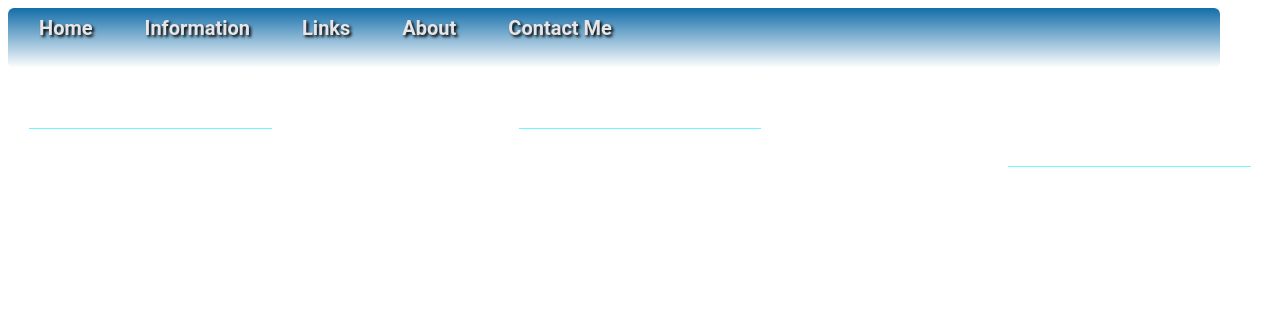
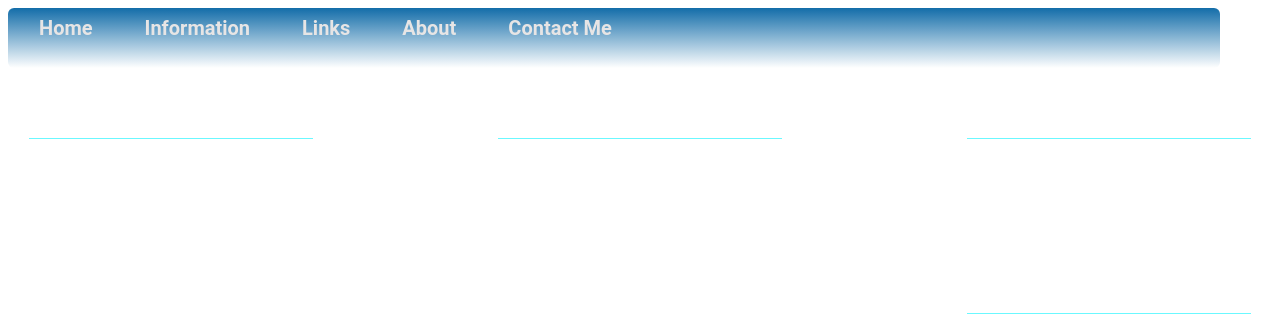
Before and after one commit to James-sys/capstone-dj, a plain HTML site: page Capstone HTML/about/about.html in a window 1280 px wide. Drawn offline with Linux system fonts and the light colour scheme; files whose address does not match are found by name.

Commit message:
Nav bar changes, placeholder content

```diff
--- a/Capstone HTML/Information/style.css
+++ b/Capstone HTML/Information/style.css
@@ -46,7 +46,6 @@
   border-radius: 10px;
   -webkit-border-radius: 10px;
   -moz-border-radius: 10px;
-  text-shadow: 2px 2px 3px #000000;
 }
 #menu-bar li ul li a {
   margin: 0;
@@ -93,7 +92,6 @@
   border-radius: 0;
   -webkit-border-radius: 0;
   -moz-border-radius: 0;
-  text-shadow: 2px 2px 3px #ffffff;
 }
 #menu-bar li:hover > ul {
   display: block;
@@ -137,7 +135,6 @@
   font-style: normal;
   font-family: "Roboto", sans-serif;
   font-weight: normal;
-  text-shadow: 2px 2px 3px #ffffff;
 }
 #menu-bar ul li:first-child > a {
   border-top-left-radius: 10px;
--- a/Capstone HTML/Links/style.css
+++ b/Capstone HTML/Links/style.css
@@ -1,3 +1,12 @@
+html {
+  padding: 0;
+  margin: 0;
+  font-family: "Roboto", sans-serif;
+  background: url(./images/background.jpg) no-repeat center center fixed;
+  background-size: cover;
+  height: 100vh;
+}
+
 #menu-bar {
   width: 95%;
   margin: 0px 0px 0px 0px;
@@ -46,7 +55,6 @@
   border-radius: 10px;
   -webkit-border-radius: 10px;
   -moz-border-radius: 10px;
-  text-shadow: 2px 2px 3px #000000;
 }
 #menu-bar li ul li a {
   margin: 0;
@@ -93,7 +101,6 @@
   border-radius: 0;
   -webkit-border-radius: 0;
   -moz-border-radius: 0;
-  text-shadow: 2px 2px 3px #ffffff;
 }
 #menu-bar li:hover > ul {
   display: block;
@@ -137,7 +144,6 @@
   font-style: normal;
   font-family: "Roboto", sans-serif;
   font-weight: normal;
-  text-shadow: 2px 2px 3px #ffffff;
 }
 #menu-bar ul li:first-child > a {
   border-top-left-radius: 10px;
--- a/Capstone HTML/about/about.html
+++ b/Capstone HTML/about/about.html
@@ -62,19 +62,40 @@
         <div class="content-area-1">
             <h1 class="content-header">Who I am</h1>
             <ul class="content-area-1-list">
-                <li>Place holder content</li>
-                <li>FOO FOO FOO</li>
-                <li>BAR BAR BAR</li>
-                <li>More place holder content</li>
+                <li>[Name]</li>
+                <li>[Age]</li>
+                <li>Place Holder</li>
+                <li>Place Holder</li>
 
             </ul>
         </div>
         <div class="content-area-2">
             <h1 class="content-header">Hobbies</h1>
+            <ul class="content-area-2-list">
+                <li>Game server management</li>
+                <li>Place Holder</li>
+                <li>Place Holder</li>
+                <li>Place Holder</li>
+
+            </ul>
 
         </div>
         <div class="content-area-3">
-            <h1 class="content-header">Likes and Dislikes</h1>
+            <h1 class="content-header">Likes</h1>
+            <ul class="content-area-3-list">
+                <li>Technology</li>
+                <li>Place Holder</li>
+                <li>Place Holder</li>
+                <li>Place Holder</li>
+
+            </ul>
+            <h1 class="content-header-2">Dislikes</h1>
+            <ul class="content-area-3-list">
+                <li>Place Holder</li>
+                <li>Place Holder</li>
+                <li>Place Holder</li>
+                <li>Place Holder</li>
+            </ul>
 
         </div>
     </div>
--- a/Capstone HTML/about/style.css
+++ b/Capstone HTML/about/style.css
@@ -11,8 +11,8 @@ html {
   display: grid;
   grid-template-columns: 1fr 1fr 1fr;
   grid-template-rows: 1fr;
-  grid-column-gap: 20%;
-  padding: 0 20px 0 20px;
+  grid-column-gap: 15%;
+  padding: 10px 20px 0 20px;
   /* border: 2px solid yellow; */
   color: white;
   cursor: default;
@@ -20,6 +20,13 @@ html {
 .content-header {
   border-bottom: 1px solid #6bf8ff;
 }
+.content-header-2 {
+  border-bottom: 1px solid #6bf8ff;
+  border-top: 1px solid white;
+  padding: 21px 0 0 0;
+  margin: 0;
+}
+
 .content-area-1 {
   text-align: center;
   height: 80vh;
@@ -29,15 +36,25 @@ html {
   text-align: left;
   list-style: none;
 }
+
 .content-area-2 {
   text-align: center;
   height: 80vh;
   border: 1px solid white;
 }
+.content-area-2-list {
+  text-align: left;
+  list-style: none;
+}
+
 .content-area-3 {
   text-align: center;
   height: 80vh;
   border: 1px solid white;
+}
+.content-area-3-list {
+  text-align: left;
+  list-style: none;
 }
 
 #menu-bar {
@@ -88,7 +105,6 @@ html {
   border-radius: 10px;
   -webkit-border-radius: 10px;
   -moz-border-radius: 10px;
-  text-shadow: 2px 2px 3px #000000;
 }
 #menu-bar li ul li a {
   margin: 0;
@@ -106,7 +122,7 @@ html {
   );
   background: -moz-linear-gradient(top, #ebebeb, #ffeeee);
   color: #ffffff;
-  -webkit-box-shadow: 0 1px 1px rgbIa(0, 0, 0, 0.2);
+  -webkit-box-shadow: 0 1px 1px rgba(0, 0, 0, 0.2);
   -moz-box-shadow: 0 1px 1px rgba(0, 0, 0, 0.2);
   box-shadow: 0 1px 1px rgba(0, 0, 0, 0.2);
 }
@@ -135,7 +151,6 @@ html {
   border-radius: 0;
   -webkit-border-radius: 0;
   -moz-border-radius: 0;
-  text-shadow: 2px 2px 3px #ffffff;
 }
 #menu-bar li:hover > ul {
   display: block;
@@ -179,7 +194,6 @@ html {
   font-style: normal;
   font-family: "Roboto", sans-serif;
   font-weight: normal;
-  text-shadow: 2px 2px 3px #ffffff;
 }
 #menu-bar ul li:first-child > a {
   border-top-left-radius: 10px;
--- a/Capstone HTML/contact/style.css
+++ b/Capstone HTML/contact/style.css
@@ -58,7 +58,6 @@ html{
     border-radius: 10px;
     -webkit-border-radius: 10px;
     -moz-border-radius: 10px;
-  text-shadow: 2px 2px 3px #000000;
   }
   #menu-bar li ul li a {
     margin: 0;
@@ -105,7 +104,6 @@ html{
     border-radius: 0;
     -webkit-border-radius: 0;
     -moz-border-radius: 0;
-  text-shadow: 2px 2px 3px #ffffff;
   }
   #menu-bar li:hover > ul {
     display: block;
@@ -149,7 +147,6 @@ html{
     font-style: normal;
     font-family: "Roboto", sans-serif;
     font-weight: normal;
-  text-shadow: 2px 2px 3px #ffffff;
   }
   #menu-bar ul li:first-child > a {
     border-top-left-radius: 10px;
```
Also changed, not shown: Capstone HTML/homepage/home.html (+1 -1 lines), Capstone HTML/Links/images/background.jpg (added). Lines whose indentation alone changed are shown as unchanged.
